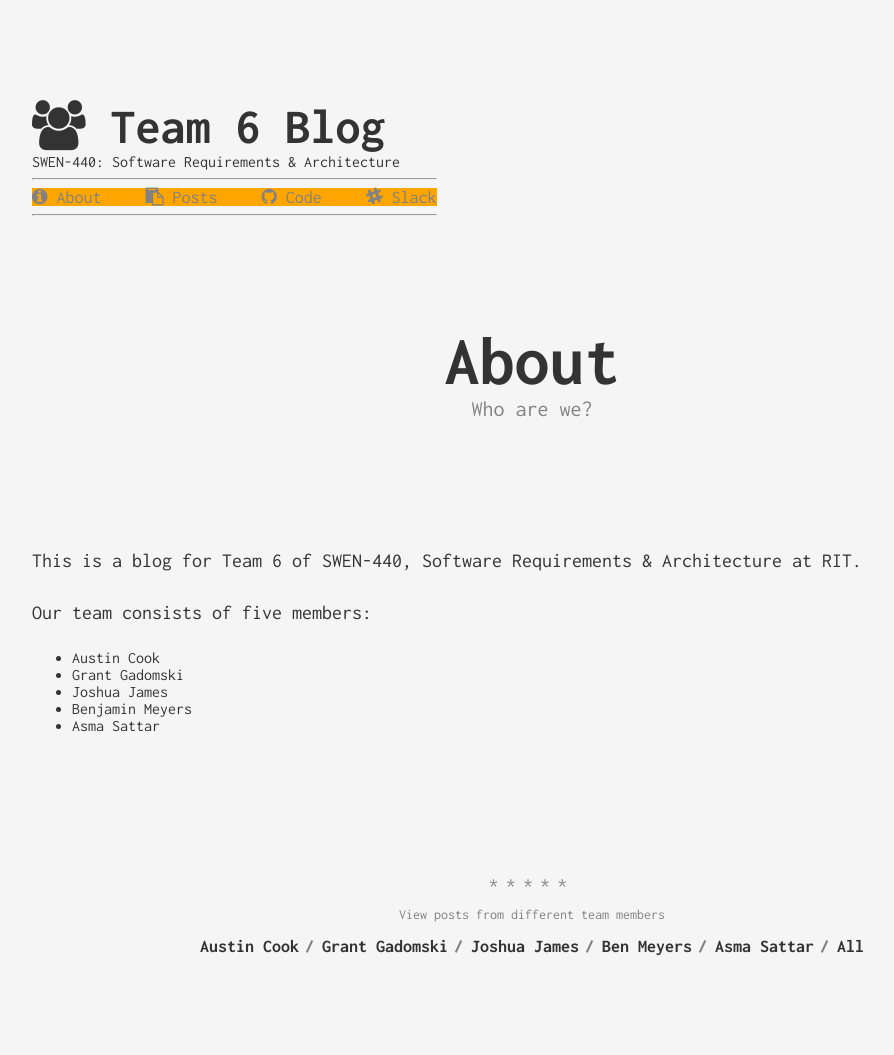
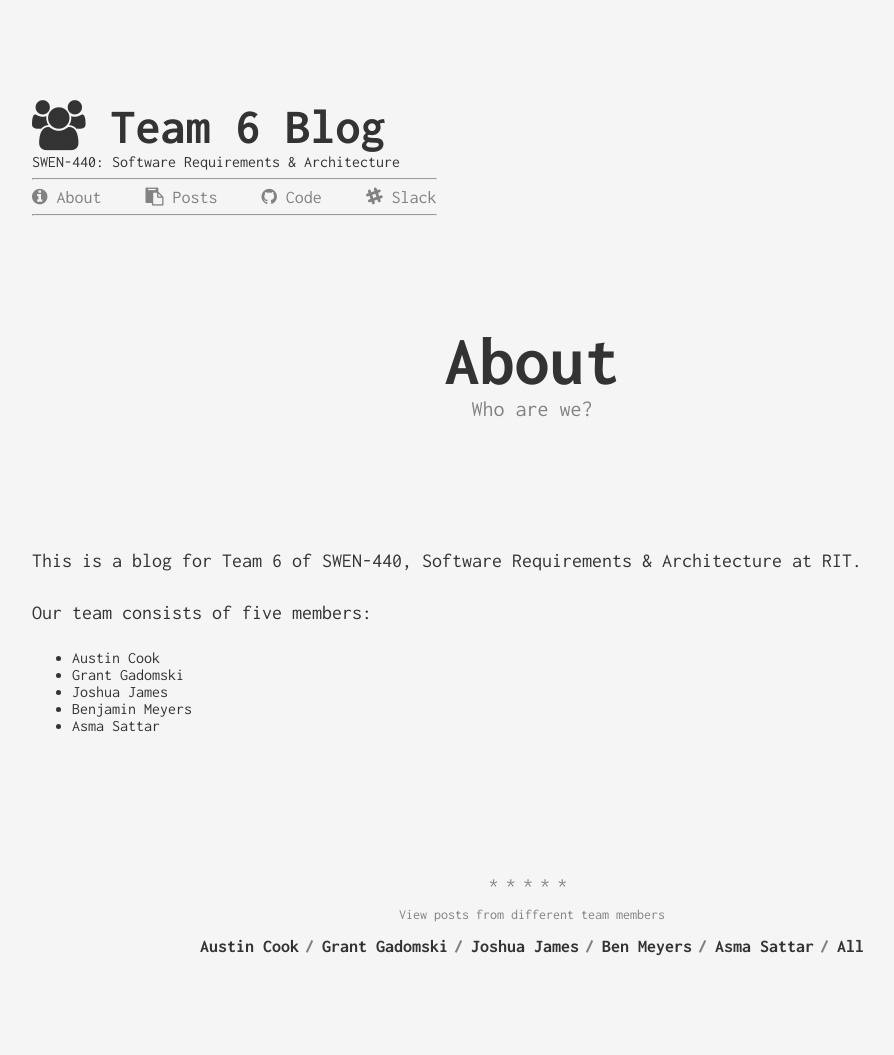
Before and after one commit to swen-440-team-6/swen-440-team-6.github.io, a Jekyll site: the page built from about.md, in a window 1280 px wide. Shown: the whole page, without its empty margins (108-1002 px from the left). Built offline with Jekyll 4.4.1, drawn with Linux system fonts in a browser that asks for light colours.

Commit message:
Update header.html

```diff
--- a/_includes/header.html
+++ b/_includes/header.html
@@ -4,7 +4,7 @@
           <a href="/" class="logo"><i class='fa fa-group'></i>&nbsp;{{ site.title }}</a>
           {{ site.subtitle }}
           <hr>
-          <ul class="menu" style="background-color: orange;">
+          <ul class="menu">
               <li class="menu__entry"><a href="{{ '/about' | prepend: site.baseurl }}"><i class="fa fa-info-circle"></i>&nbsp;About</a></li>
               <li class="menu__entry"><a href="{{ '/' | prepend: site.baseurl }}"><i class="fa fa-clipboard"></i>&nbsp;Posts</a></li>
               <li class="menu__entry"><a href="https://github.com/swen-440-team-6/"><i class="fa fa-github"></i>&nbsp;Code</a></li>
```
